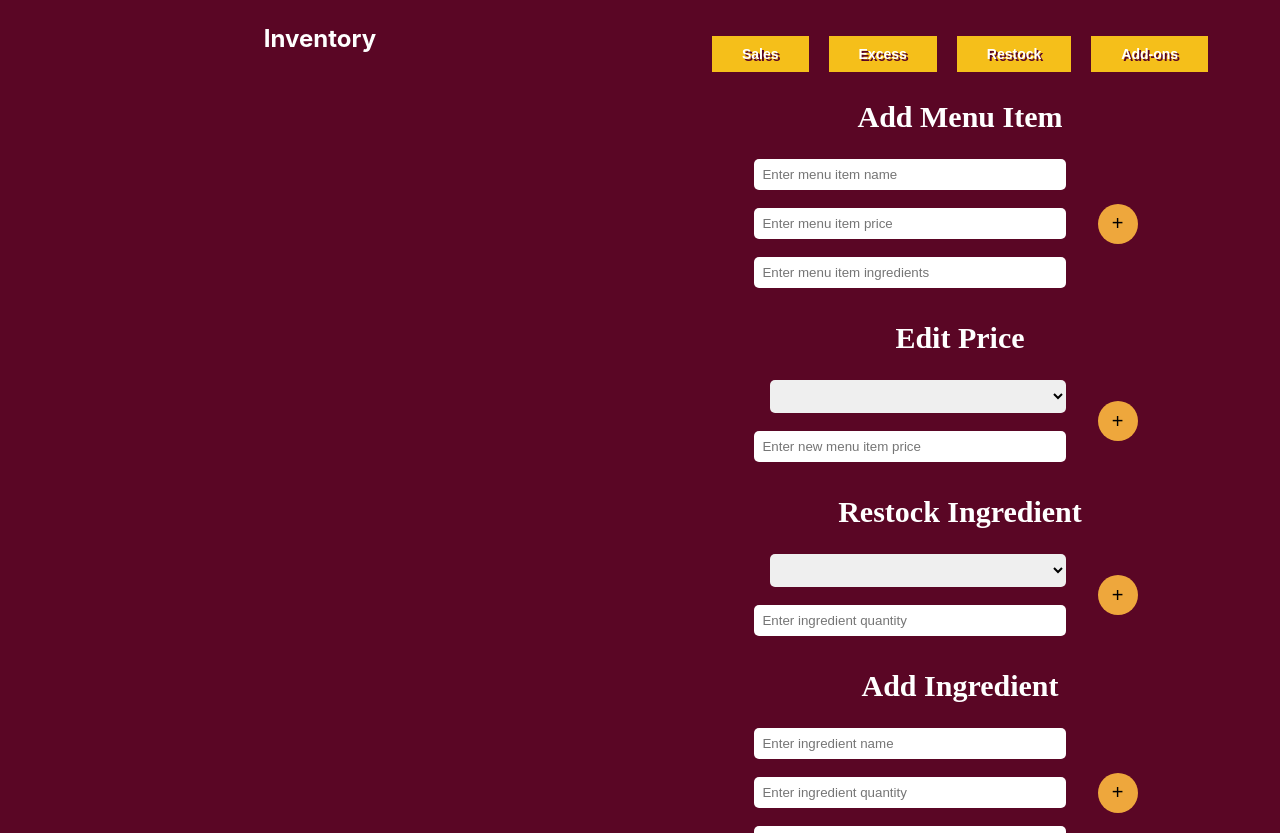
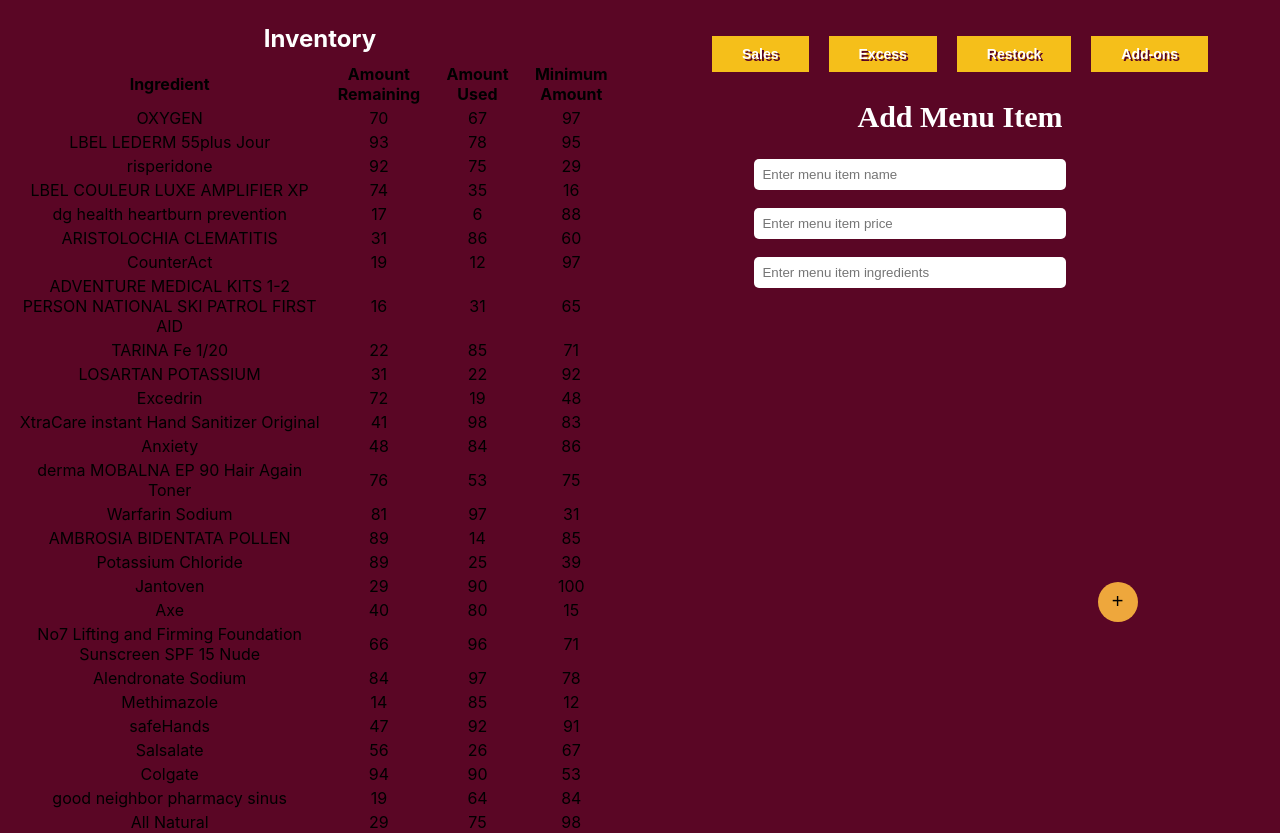
Before and after one commit to aarthi000/CSCE_315_Project_3_HOSTING, a React (Create React App) app: page /manager in a window 1280 px wide. Shown: the top 833 px of the page. Built offline with nearby package versions, Linux system fonts and the light colour scheme; no server answers.

Commit message:
Added inventory table frontend with mock data

```diff
--- a/package.json
+++ b/package.json
@@ -9,12 +9,14 @@
     "body-parser": "^1.20.1",
     "cors": "^2.8.5",
     "express": "^4.18.2",
+    "node": "^19.1.0",
     "pg": "^8.8.0",
     "react": "^18.2.0",
     "react-bootstrap": "^2.6.0",
     "react-dom": "^18.2.0",
     "react-router-dom": "^6.4.3",
     "react-scripts": "5.0.1",
+    "react-table": "^7.8.0",
     "rsuite": "^5.21.0",
     "web-vitals": "^2.1.4"
   },
--- a/src/components/ManagerWindow.jsx
+++ b/src/components/ManagerWindow.jsx
@@ -369,6 +369,7 @@
             <section className='ManagerWindow'>
                 <div className='left-half'>
                     <h1>Inventory</h1>
+                    <Table></Table>
                 </div>
                 <div className='right-half'>
                     <div className="report-btn-group">
--- a/src/components/Table.jsx
+++ b/src/components/Table.jsx
@@ -1,48 +1,48 @@
-// import React, { useMemo } from 'react';
-// import { useTable } from 'react-table';
-// import MOCK_DATA from './MOCK_DATA.json';
-// import { COLUMNS } from './Columns';
+import React, { useMemo } from 'react';
+import { useTable } from 'react-table';
+import MOCK_DATA from './MOCK_DATA.json';
+import { COLUMNS } from './Columns';
 
-// export const Table = () => {
-//     const columns = useMemo(() => COLUMNS, []);
-//     const data = useMemo(() => MOCK_DATA, []);
+export const Table = () => {
+    const columns = useMemo(() => COLUMNS, []);
+    const data = useMemo(() => MOCK_DATA, []);
 
-//     const tableInstance = useTable({
-//         columns,
-//         data
-//     });
+    const tableInstance = useTable({
+        columns,
+        data
+    });
 
-//     const {
-//         getTableProps,
-//         getTableBodyProps,
-//         headerGroups,
-//         rows,
-//         prepareRow
-//     } = tableInstance;
+    const {
+        getTableProps,
+        getTableBodyProps,
+        headerGroups,
+        rows,
+        prepareRow
+    } = tableInstance;
 
-//     return (
-//         <table {...getTableProps()}>
-//             <thead>
-//                 {headerGroups.map((headerGroup) => (
-//                     <tr {...headerGroup.getHeaderGroupProps()}>
-//                         {headerGroup.headers.map((column) => (
-//                             <th {...column.getHeaderProps()}>{column.render('Header')}</th>
-//                         ))}
-//                     </tr>
-//                 ))}
-//             </thead>
-//             <tbody {...getTableBodyProps()}>
-//                 {rows.map((row) => {
-//                     prepareRow(row)
-//                     return (
-//                         <tr {...row.getRowProps()}>
-//                             {row.cells.map((cell) => {
-//                                 return <td {...cell.getCellProps()}>{cell.render('Cell')}</td>
-//                             })}
-//                         </tr>
-//                     )
-//                 })}
-//             </tbody>
-//         </table>
-//     )
-// };
+    return (
+        <table {...getTableProps()}>
+            <thead>
+                {headerGroups.map((headerGroup) => (
+                    <tr {...headerGroup.getHeaderGroupProps()}>
+                        {headerGroup.headers.map((column) => (
+                            <th {...column.getHeaderProps()}>{column.render('Header')}</th>
+                        ))}
+                    </tr>
+                ))}
+            </thead>
+            <tbody {...getTableBodyProps()}>
+                {rows.map((row) => {
+                    prepareRow(row)
+                    return (
+                        <tr {...row.getRowProps()}>
+                            {row.cells.map((cell) => {
+                                return <td {...cell.getCellProps()}>{cell.render('Cell')}</td>
+                            })}
+                        </tr>
+                    )
+                })}
+            </tbody>
+        </table>
+    )
+};
```
Also changed, not shown: 2 other files (tests, documents, lock files or other folders).
